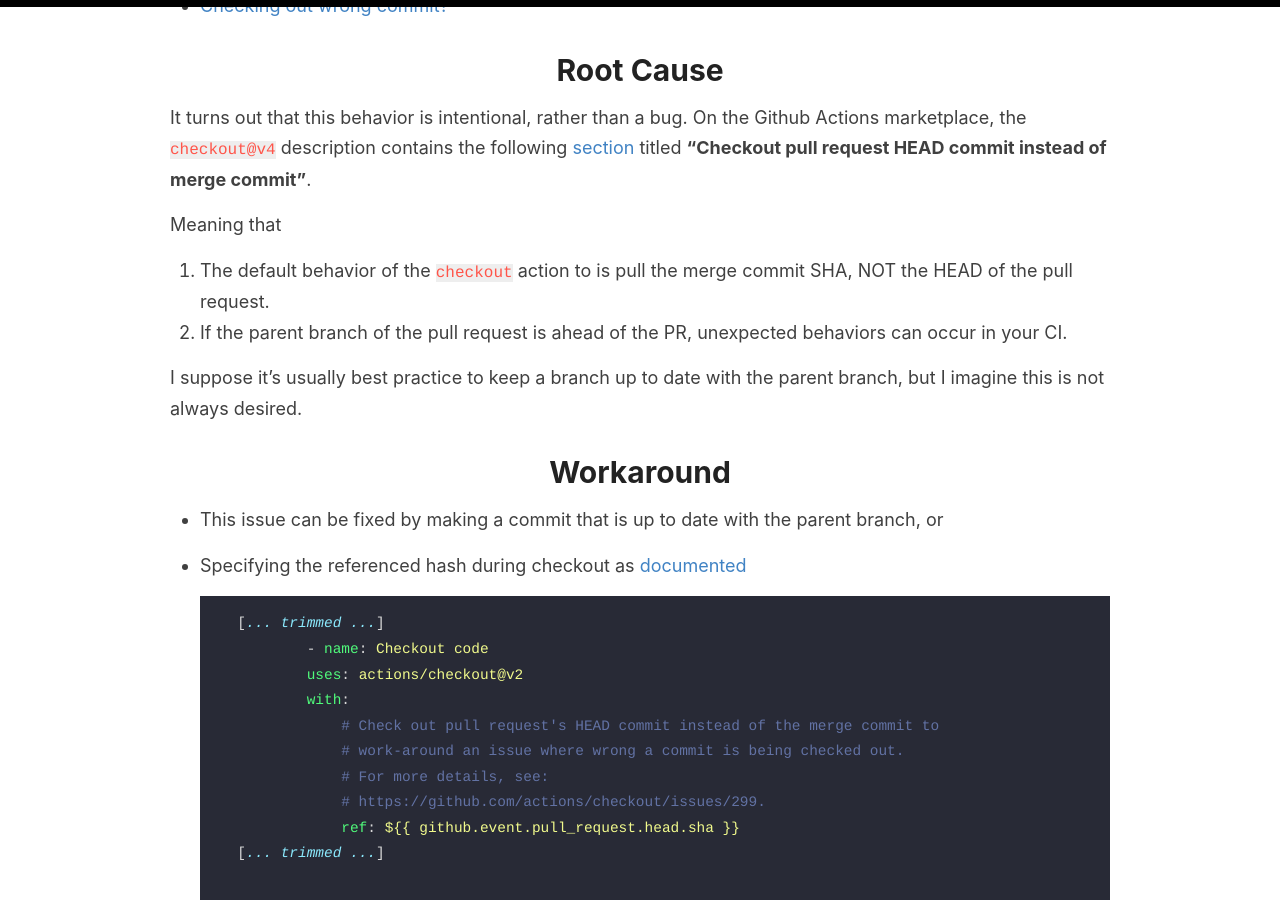
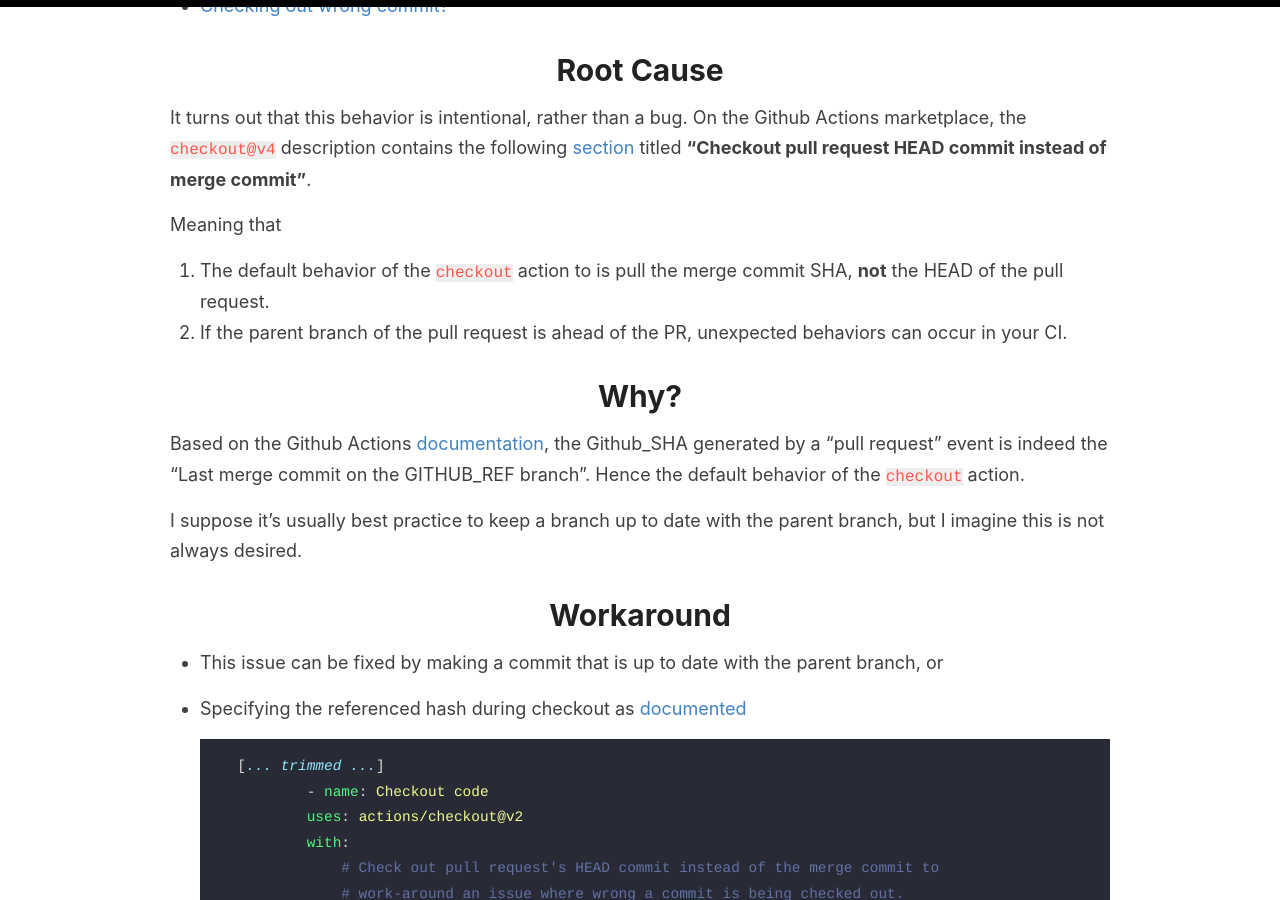
Before and after one commit to kfchou/kfchou.github.io, a Jekyll site: the page built from _posts/2024-12-10-gh-checkout-quirk.md, in a window 1280 px wide and 900 px high, scrolled down 532 px. Built offline with Jekyll 4.4.1, drawn with Linux system fonts in a browser that asks for light colours; comment, search, counter and statistics services are not loaded.

Commit message:
add reason for actions behavior

```diff
--- a/_posts/2024-12-10-gh-checkout-quirk.md
+++ b/_posts/2024-12-10-gh-checkout-quirk.md
@@ -14,8 +14,11 @@
 It turns out that this behavior is intentional, rather than a bug. On the Github Actions marketplace, the `checkout@v4` description contains the following [section](https://github.com/marketplace/actions/checkout#checkout-pull-request-head-commit-instead-of-merge-commit) titled __"Checkout pull request HEAD commit instead of merge commit"__.
 
 Meaning that
-1. The default behavior of the `checkout` action to is pull the merge commit SHA, NOT the HEAD of the pull request.
+1. The default behavior of the `checkout` action to is pull the merge commit SHA, __not__ the HEAD of the pull request.
 2. If the parent branch of the pull request is ahead of the PR, unexpected behaviors can occur in your CI.
+
+# Why?
+Based on the Github Actions [documentation](https://docs.github.com/en/actions/writing-workflows/choosing-when-your-workflow-runs/events-that-trigger-workflows#pull_request), the Github_SHA generated by a "pull request" event is indeed the "Last merge commit on the GITHUB_REF branch". Hence the default behavior of the `checkout` action.
 
 I suppose it's usually best practice to keep a branch up to date with the parent branch, but I imagine this is not always desired.
 
```
